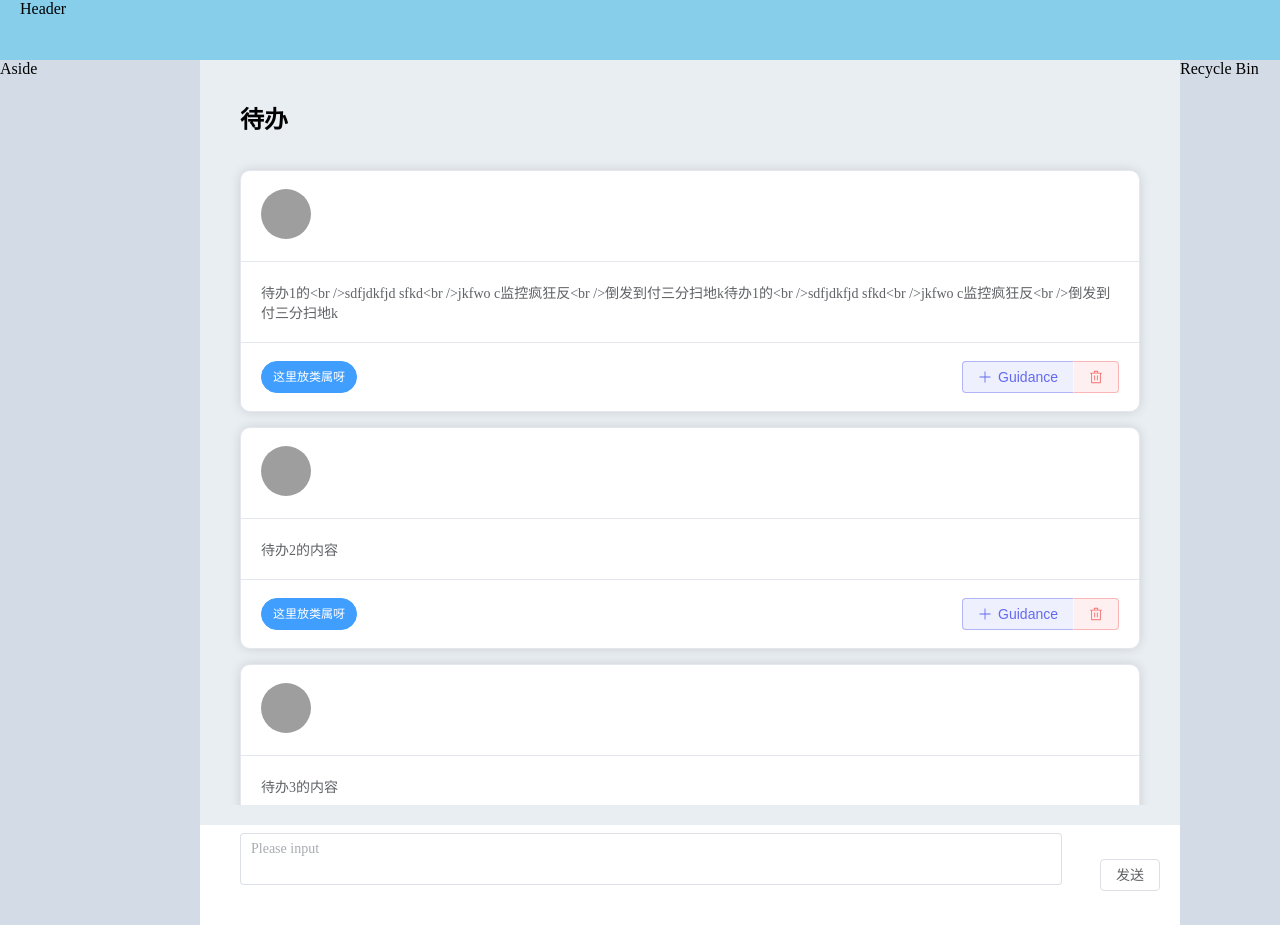
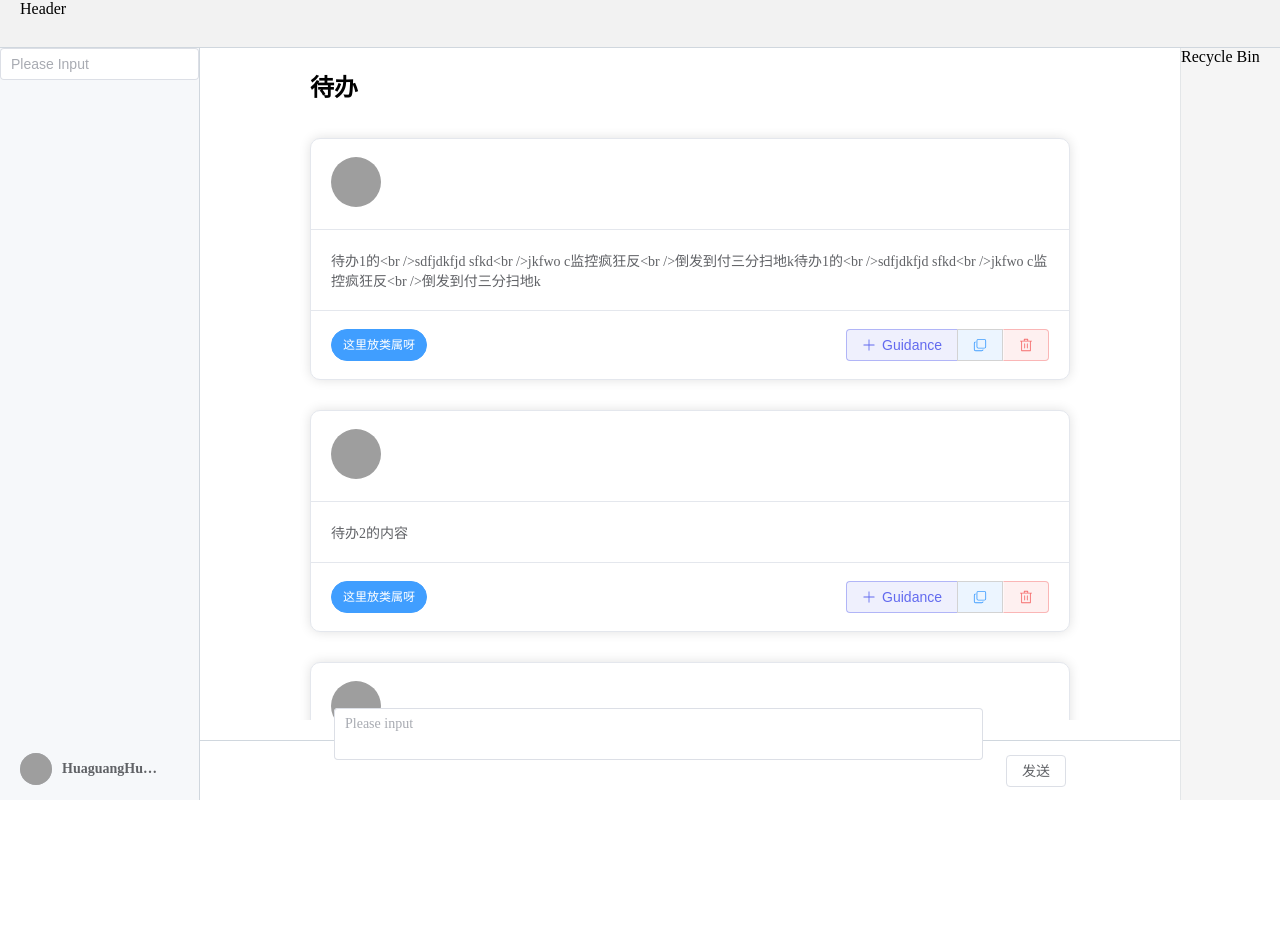
Before and after one commit to Huaguang-XinZhe/LingGuang_FE, a Vue app: page / in a window 1280 px wide. After the commit the page ends 800 px from the top, so only its background shows below. Built offline with nearby package versions, Linux system fonts and the light colour scheme; grey boxes are pictures that could not be loaded.

Commit message:
feat: ✨ 实现用户组件的基本布局

```diff
--- a/src/App.vue
+++ b/src/App.vue
@@ -2,23 +2,25 @@
 
 <template>
   <!--  如果外部容器的高度占满全屏，则内容的高度会自动延伸-->
-  <el-container style="height: 100vh">
+  <el-container>
     <el-header>Header</el-header>
-    <el-container>
-      <el-aside width="200px">Aside</el-aside>
+    <el-container style="height: 94vh">
+      <el-aside width="200px" class="left-aside">
+        <LeftAside />
+      </el-aside>
       <el-container>
         <!-- 注意，千万不要忘记了 `-`，虽然它不会报错！ -->
         <!-- 会自动填充所有可用空间-->
         <el-main>
           <MainList title="待办" />
         </el-main>
-        <el-footer height="100px">
+        <el-footer>
           <!-- <MdInput /> -->
           <MdInput2 />
           <!-- <ExpandableInput /> -->
         </el-footer>
       </el-container>
-      <el-aside width="100px">Recycle Bin</el-aside>
+      <el-aside width="100px" class="right-aside">Recycle Bin</el-aside>
     </el-container>
   </el-container>
 </template>
@@ -26,16 +28,30 @@
 <script lang="ts" setup>
 import MdInput2 from "@/components/MdInput2.vue";
 import MainList from "./components/MainList.vue";
+import LeftAside from "@/components/LeftAside.vue";
 </script>
 
 <style scoped>
 .el-header {
-  background-color: skyblue;
+  height: 6vh;
+  background-color: rgb(242, 242, 242);
+  border-bottom: 1px solid rgb(208, 215, 222);
 }
-.el-aside {
-  background-color: #d3dce6;
+.left-aside {
+  background-color: rgb(246, 248, 250);
+  border-right: 1px solid rgb(208, 215, 222);
+}
+.right-aside {
+  background-color: whitesmoke;
+  border-left: 1px solid rgb(227, 230, 232);
 }
 .el-main {
-  background-color: #e9eef3;
+  max-width: 800px;
+  background-color: rgb(255, 255, 255);
+  padding: 0;
+  margin: 0 auto;
+}
+.el-footer {
+  border-top: 1px solid rgb(208, 215, 222);
 }
 </style>
--- a/src/assets/base.css
+++ b/src/assets/base.css
@@ -1,6 +1,10 @@
 /** @format */
 
 body {
+  margin: 0;
+}
+
+h2 {
   margin: 0;
 }
 
--- /dev/null
+++ b/src/components/LeftAside.vue
@@ -0,0 +1,136 @@
+<template>
+  <div class="container">
+    <el-autocomplete
+      class="category-search"
+      v-model="autocompleteInput"
+      :fetch-suggestions="fetchAutocompleteSuggestions"
+      :trigger-on-focus="false"
+      clearable
+      placeholder="Please Input"
+      @select="handleSelection"
+    />
+    <div class="category-container"></div>
+    <el-dropdown placement="top">
+      <el-row justify="center" class="user-item">
+        <el-avatar
+          :size="32"
+          src="https://cube.elemecdn.com/0/88/03b0d39583f48206768a7534e55bcpng.png"
+        />
+        <el-text class="text" truncated
+          >HuaguangHuaguangHuaguangHuaguang</el-text
+        >
+      </el-row>
+      <template #dropdown>
+        <el-dropdown-menu>
+          <el-dropdown-item :icon="EditPen" @click="modifyProfile"
+            >修改头像、昵称</el-dropdown-item
+          >
+          <el-dropdown-item divided :icon="SwitchButton" @click="logout"
+            >退出登录</el-dropdown-item
+          >
+        </el-dropdown-menu>
+      </template>
+    </el-dropdown>
+  </div>
+  <ProfileDialog
+    :is-show-from-parent="centerDialogVisible"
+    @update:is-show-from-parent="updateVisible"
+  />
+</template>
+
+<script setup lang="ts">
+import { onMounted, ref } from "vue";
+import { EditPen, SwitchButton } from "@element-plus/icons-vue";
+import ProfileDialog from "@/components/ProfileDialog.vue";
+
+interface AutocompleteItem {
+  value: string; // 这个属性还非得是 value 不可，要不然不会显示
+  url: string;
+}
+
+const centerDialogVisible = ref(false);
+const autocompleteInput = ref<string>("");
+const autocompleteData = ref<AutocompleteItem[]>([]);
+
+const filterAutocompleteItems = (queryString: string) => {
+  return autocompleteData.value.filter((item) =>
+    item.value.toLowerCase().startsWith(queryString.toLowerCase()),
+  );
+};
+
+const fetchAutocompleteSuggestions = (
+  queryString: string,
+  callback: Function,
+) => {
+  const results = queryString
+    ? filterAutocompleteItems(queryString)
+    : autocompleteData.value;
+  console.log("results:", results);
+  callback(results);
+};
+
+const loadAutocompleteData = (): AutocompleteItem[] => {
+  return [
+    { value: "Vue", url: "https://github.com/vuejs/vue" },
+    { value: "Element", url: "https://github.com/ElemeFE/element" },
+    {
+      value: "Composition API",
+      url: "https://v3.vuejs.org/api/composition-api.html",
+    },
+    { value: "Vue Router", url: "https://" },
+  ];
+};
+
+const handleSelection = (item: AutocompleteItem) => {
+  console.log("Selected item:", item);
+};
+
+onMounted(() => {
+  autocompleteData.value = loadAutocompleteData();
+});
+function modifyProfile() {
+  centerDialogVisible.value = true;
+  console.log("modify profile");
+}
+
+function logout() {
+  console.log("logout");
+  // todo: 跳转到登录页面
+}
+function updateVisible(newVal: boolean) {
+  centerDialogVisible.value = newVal;
+}
+</script>
+
+<style scoped>
+.container {
+  text-align: center; /* text-align 是在父容器中对子元素而言的！不能在子元素中应用。 */
+  /*padding: 20px 0;*/
+  display: flex;
+  flex-direction: column;
+  height: 100%; /* 指定高度为父容器的高度就必须去除 padding，否则会有滚动条 */
+}
+.category-container {
+  flex-grow: 1;
+  /*background-color: skyblue;*/
+}
+.user-item {
+  border-radius: 10px;
+  padding: 5px 10px;
+  margin: 10px;
+}
+.user-item:focus {
+  outline: none;
+}
+.user-item:hover {
+  background-color: rgb(232, 235, 239);
+  cursor: pointer;
+}
+.text {
+  width: 100px;
+  /*max-width: 100px;*/ /* 当昵称过长，就会被挤到下一行，这时设置 max-width 没用，得直接设置 width */
+  margin-left: 10px;
+  font-weight: bold;
+  user-select: none;
+}
+</style>
--- a/src/components/MainItem.vue
+++ b/src/components/MainItem.vue
@@ -32,6 +32,12 @@
             <el-button type="primary" :icon="Plus" color="#626aef" plain
               >Guidance</el-button
             >
+            <el-button
+              :icon="CopyDocument"
+              type="primary"
+              plain
+              class="copy-button"
+            ></el-button>
             <el-button type="danger" :icon="Delete" plain />
           </el-button-group>
         </el-row>
@@ -41,7 +47,7 @@
 </template>
 
 <script setup lang="ts">
-import { Delete, Plus } from "@element-plus/icons-vue";
+import { CopyDocument, Delete, Plus } from "@element-plus/icons-vue";
 // 接收 content
 defineProps({
   content: String,
@@ -63,6 +69,7 @@ const srcList = [
 .card {
   margin: 15px 20px;
   border-radius: 10px;
+  user-select: none;
 }
 .image {
   width: 50px;
@@ -75,4 +82,8 @@ const srcList = [
 .text:focus {
   outline: none;
 }
+.copy-button {
+  border: 1px solid lightgray !important;
+  margin: 0 !important;
+}
 </style>
--- a/src/components/MainList.vue
+++ b/src/components/MainList.vue
@@ -3,14 +3,14 @@
 <template>
   <!-- 套了个 container 就不会影响外边的 main 区域了（不会让 main 区域出现滚动条） -->
   <div class="container">
-    <h2>{{ title }}</h2>
-    <el-scrollbar height="650px">
+    <h2 contenteditable>{{ title }}</h2>
+    <el-scrollbar class="scroll-container">
       <MainItem
         v-for="input in inputs"
         :key="input.id"
         :content="input.content"
       />
-      <!-- <Test /> -->
+      <!--      <Test />-->
     </el-scrollbar>
   </div>
 </template>
@@ -48,7 +48,19 @@ const inputs = [
 </script>
 
 <style scoped>
+.container {
+  height: 100%; /* 必须指定高度，否则 scroll-container 还是会溢出 */
+  display: flex;
+  flex-direction: column;
+}
 h2 {
-  padding: 0 20px;
+  margin: 20px;
+}
+h2:focus {
+  outline: none;
+}
+.scroll-container {
+  flex: 1;
+  margin-bottom: 20px;
 }
 </style>
--- a/src/components/MdInput2.vue
+++ b/src/components/MdInput2.vue
@@ -27,7 +27,9 @@ const textarea = ref("");
 <style scoped>
 /* 尽可能用自己的类吧，这样控制多些 */
 .container {
+  width: 80%;
   height: 100%;
+  margin: 0 auto;
 }
 .left-col {
   position: relative;
--- /dev/null
+++ b/src/components/ProfileDialog.vue
@@ -0,0 +1,76 @@
+<template>
+  <el-dialog v-model="isShow" width="50%" center class="container">
+    <el-row justify="center">
+      <el-avatar
+        :size="80"
+        src="https://image-bed-1315938829.cos.ap-nanjing.myqcloud.com/image-20240112213823465.png"
+      />
+      <el-text class="nickname" contenteditable truncated>Huaguang</el-text>
+    </el-row>
+    <template #footer>
+      <el-upload
+        class="upload-block"
+        action="https://run.mocky.io/v3/9d059bf9-4660-45f2-925d-ce80ad6c4d15"
+        drag
+      >
+        <!--      下边的几个类都不能删，它会影响图标的样式-->
+        <el-icon class="el-icon--upload"><upload-filled /></el-icon>
+        <div class="el-upload__text">
+          Drop file here or <em>click to upload</em>
+        </div>
+        <template #tip>
+          <div class="el-upload__tip">
+            jpg/png files with a size less than 500kb
+          </div>
+        </template>
+      </el-upload>
+    </template>
+  </el-dialog>
+</template>
+
+<script setup lang="ts">
+import { UploadFilled } from "@element-plus/icons-vue";
+import { ref, watch } from "vue";
+
+const props = defineProps({
+  isShowFromParent: Boolean,
+});
+const emit = defineEmits(["update:isShowFromParent"]);
+
+const isShow = ref(false);
+
+// 监视 isShowFromParent 的变化
+watch(
+  () => props.isShowFromParent,
+  (newVal) => {
+    console.log("监视到 isShowFromParent 的变化：", newVal);
+    isShow.value = newVal;
+  },
+);
+// 监视 isShow 的变化（监听到了变化只会执行一次）
+watch(
+  () => isShow.value,
+  (newVal) => {
+    console.log("监视到 isShow 的变化：", newVal);
+    emit("update:isShowFromParent", newVal);
+  },
+);
+</script>
+
+<style scoped>
+.container {
+  border-radius: 10px !important;
+}
+.nickname {
+  margin: 10px 15px;
+  font-weight: bold;
+  font-size: 25px;
+}
+.nickname:focus {
+  outline: none;
+}
+.upload-block {
+  width: 80%;
+  margin: 0 auto 20px;
+}
+</style>
--- a/src/components/Test.vue
+++ b/src/components/Test.vue
@@ -1,43 +1,133 @@
-<!-- @format -->
-
 <template>
-  <div class="demo-image__preview">
-    <el-image
-      style="width: 100px; height: 100px"
-      :src="url"
-      :zoom-rate="2"
-      :max-scale="7"
-      :min-scale="0.2"
-      :preview-src-list="srcList"
-      :initial-index="4"
-      fit="cover"
-    />
-  </div>
+  <el-tree
+    :allow-drop="allowDrop"
+    :allow-drag="allowDrag"
+    :data="data"
+    draggable
+    default-expand-all
+    node-key="id"
+    @node-drag-start="handleDragStart"
+    @node-drag-enter="handleDragEnter"
+    @node-drag-leave="handleDragLeave"
+    @node-drag-over="handleDragOver"
+    @node-drag-end="handleDragEnd"
+    @node-drop="handleDrop"
+  />
+  <el-avatar
+    src="https://cube.elemecdn.com/0/88/03b0d39583f48206768a7534e55bcpng.png"
+  />
 </template>
 
 <script lang="ts" setup>
-const url =
-  "https://fuss10.elemecdn.com/a/3f/3302e58f9a181d2509f3dc0fa68b0jpeg.jpeg";
-const srcList = [
-  "https://fuss10.elemecdn.com/a/3f/3302e58f9a181d2509f3dc0fa68b0jpeg.jpeg",
-  "https://fuss10.elemecdn.com/1/34/19aa98b1fcb2781c4fba33d850549jpeg.jpeg",
-  "https://fuss10.elemecdn.com/0/6f/e35ff375812e6b0020b6b4e8f9583jpeg.jpeg",
-  "https://fuss10.elemecdn.com/9/bb/e27858e973f5d7d3904835f46abbdjpeg.jpeg",
-  "https://fuss10.elemecdn.com/d/e6/c4d93a3805b3ce3f323f7974e6f78jpeg.jpeg",
-  "https://fuss10.elemecdn.com/3/28/bbf893f792f03a54408b3b7a7ebf0jpeg.jpeg",
-  "https://fuss10.elemecdn.com/2/11/6535bcfb26e4c79b48ddde44f4b6fjpeg.jpeg",
+import type Node from "element-plus/es/components/tree/src/model/node";
+import type { DragEvents } from "element-plus/es/components/tree/src/model/useDragNode";
+import type {
+  AllowDropType,
+  NodeDropType,
+} from "element-plus/es/components/tree/src/tree.type";
+
+const handleDragStart = (node: Node, ev: DragEvents) => {
+  console.log("drag start", node);
+};
+const handleDragEnter = (
+  draggingNode: Node,
+  dropNode: Node,
+  ev: DragEvents,
+) => {
+  console.log("tree drag enter:", dropNode.label);
+};
+const handleDragLeave = (
+  draggingNode: Node,
+  dropNode: Node,
+  ev: DragEvents,
+) => {
+  console.log("tree drag leave:", dropNode.label);
+};
+const handleDragOver = (draggingNode: Node, dropNode: Node, ev: DragEvents) => {
+  console.log("tree drag over:", dropNode.label);
+};
+const handleDragEnd = (
+  draggingNode: Node,
+  dropNode: Node,
+  dropType: NodeDropType,
+  ev: DragEvents,
+) => {
+  console.log("tree drag end:", dropNode && dropNode.label, dropType);
+};
+const handleDrop = (
+  draggingNode: Node,
+  dropNode: Node,
+  dropType: NodeDropType,
+  ev: DragEvents,
+) => {
+  console.log("tree drop:", dropNode.label, dropType);
+};
+const allowDrop = (draggingNode: Node, dropNode: Node, type: AllowDropType) => {
+  if (dropNode.data.label === "Level two 3-1") {
+    return type !== "inner";
+  } else {
+    return true;
+  }
+};
+const allowDrag = (draggingNode: Node) => {
+  return !draggingNode.data.label.includes("Level three 3-1-1");
+};
+
+const data = [
+  {
+    label: "Level one 1",
+    children: [
+      {
+        label: "Level two 1-1",
+        children: [
+          {
+            label: "Level three 1-1-1",
+          },
+        ],
+      },
+    ],
+  },
+  {
+    label: "Level one 2",
+    children: [
+      {
+        label: "Level two 2-1",
+        children: [
+          {
+            label: "Level three 2-1-1",
+          },
+        ],
+      },
+      {
+        label: "Level two 2-2",
+        children: [
+          {
+            label: "Level three 2-2-1",
+          },
+        ],
+      },
+    ],
+  },
+  {
+    label: "Level one 3",
+    children: [
+      {
+        label: "Level two 3-1",
+        children: [
+          {
+            label: "Level three 3-1-1",
+          },
+        ],
+      },
+      {
+        label: "Level two 3-2",
+        children: [
+          {
+            label: "Level three 3-2-1",
+          },
+        ],
+      },
+    ],
+  },
 ];
 </script>
-
-<style scoped>
-.demo-image__error .image-slot {
-  font-size: 30px;
-}
-.demo-image__error .image-slot .el-icon {
-  font-size: 30px;
-}
-.demo-image__error .el-image {
-  width: 100%;
-  height: 200px;
-}
-</style>
```
Also changed, not shown: src/stores/index.ts (added, +15 -0 lines).
